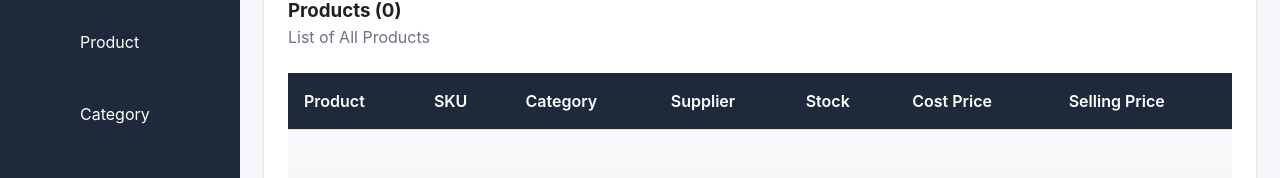
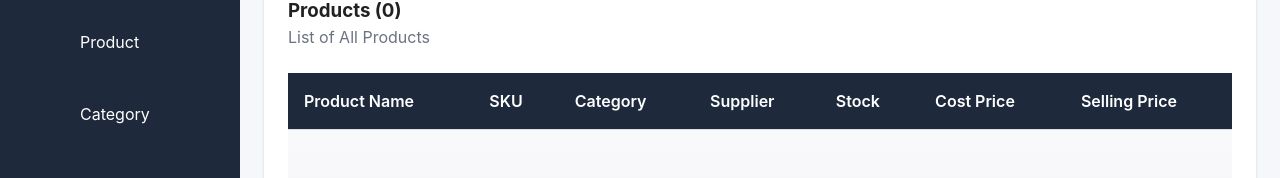
Before and after one commit to vatsal07666/inventory_project, a React (Create React App) app: page /dashboard/product/view in a window 1280 px wide. Shown: the part 131-309 px from the top of the page. Built offline with nearby package versions, Linux system fonts and the light colour scheme; some icons are missing.

Commit message:
change field name product to productname

```diff
--- a/src/files/product/viewProduct.jsx
+++ b/src/files/product/viewProduct.jsx
@@ -14,9 +14,10 @@ const ViewProduct = () => {
                 <Table>
                     <TableHead sx={{ background: "#1e293b",
                             "& .MuiTableCell-root": { color: "#fff", fontSize: "16px", fontWeight: 600 }
-                        }}>
+                        }}
+                    >
                         <TableRow>
-                            <TableCell>Product</TableCell>
+                            <TableCell>Product Name</TableCell>
                             <TableCell>SKU</TableCell>
                             <TableCell>Category</TableCell>
                             <TableCell>Supplier</TableCell>
@@ -31,17 +32,18 @@ const ViewProduct = () => {
                             "& .MuiTableCell-root": { color: "#000000ff", fontSize: "16px",
                                 borderBottom: "1px solid rgba(0, 0, 0, 0.2)"
                             }
-                        }}>
+                        }}
+                    >
                         {products.length === 0 ? (
                             <TableRow>
                                 <TableCell colSpan={7} align="center" sx={{ py: 10 }}>
-                                No products added yet
+                                    No products added yet
                                 </TableCell>
                             </TableRow>
                         ) : (
                                 products.map((item, index) => (
                                     <TableRow key={index}>
-                                        <TableCell>{item.product}</TableCell>
+                                        <TableCell>{item.productname}</TableCell>
                                         <TableCell>{item.sku}</TableCell>
                                         <TableCell>{item.category}</TableCell>
                                         <TableCell>{item.supplier}</TableCell>
```
